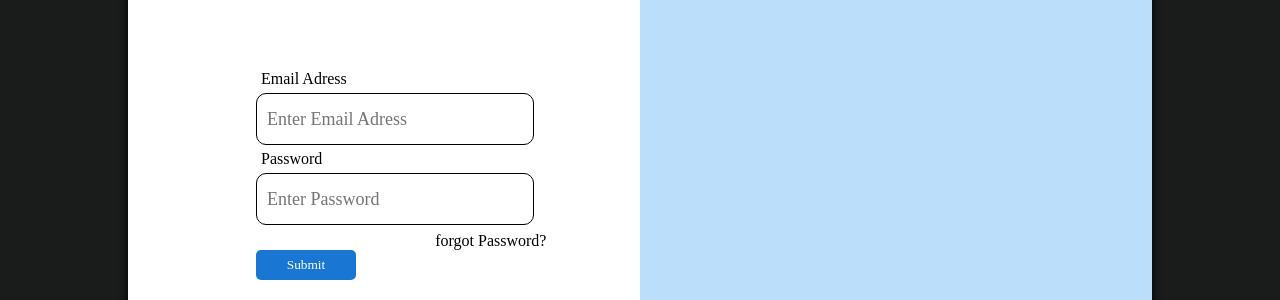
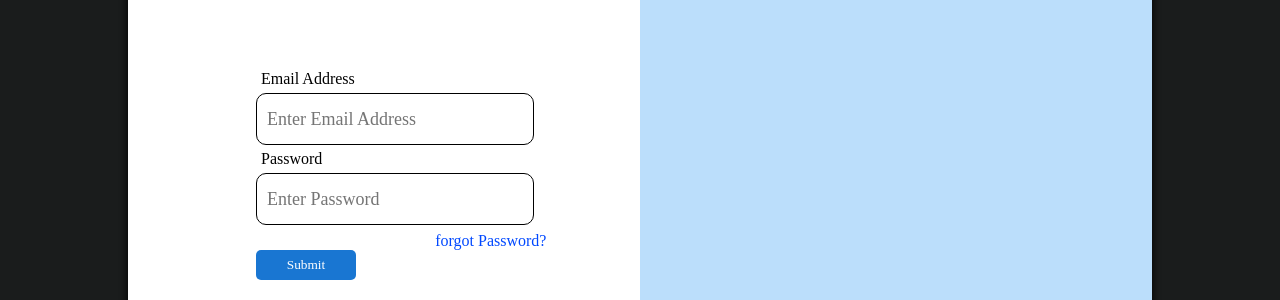
Before and after one commit to manvithkumar123/ThinkSpace, a React (Vite) app in the folder Frontend/: page /Login in a window 1280 px wide. Shown: the part 328-628 px from the top of the page. Built offline with nearby package versions, Linux system fonts and the light colour scheme; no server answers.

Commit message:
first commit

```diff
--- a/Frontend/src/Components/Login/Login.jsx
+++ b/Frontend/src/Components/Login/Login.jsx
@@ -2,8 +2,10 @@ import React, { useEffect, useState } from 'react'
 import axios from 'axios';
 import { toast } from "react-toastify";
 import "./Login.css"
+axios.defaults.baseURL = import.meta.env.VITE_BACKEND_URL;
+axios.defaults.withCredentials = true;
 const Login = () => {
-const [slide,setslide]=useState(true);
+  const [slide, setslide] = useState(true);
   const [email, setEmail] = useState("");
   const [name, setName] = useState("");
   const [password, setPassword] = useState("");
@@ -13,8 +15,8 @@ const [signupKey, setSignupKey] = useState("");
   const [forgotemail, setForgotemail] = useState("");
   const [forgotkey, setForgotkey] = useState("");
   const [newpassword, setNewpassword] = useState("");
-const[forgotpage,setForgotpage]=useState(false);
-const [mobile,setMobile]=useState(false)
+  const [forgotpage, setForgotpage] = useState(false);
+
   useEffect(() => {
     if (forgotpage) {
       document.body.style.overflow = "hidden";
@@ -22,104 +24,142 @@ useEffect(() => {
       document.body.style.overflow = "auto";
     }
   }, [forgotpage]);
-const handleforgotpassword=async(e)=>{
+
+  const handleforgotpassword = async (e) => {
     e.preventDefault();
-    try{
-   const res= await axios.post("/api/user/forgotpassword",{email:forgotemail,key:forgotkey,password:newpassword},{withCredentials:true})
+    console.log("Forgot password form submitted with:", { forgotemail, forgotkey, newpassword });
+    try {
+      const res = await axios.post("/api/user/forgotpassword", { email: forgotemail, key: forgotkey, password: newpassword }, { withCredentials: true })
       toast.success(res.data.response || "Successfully changed password please login");
       setForgotpage(false);
+      setForgotemail("");
+      setForgotkey("");
+      setNewpassword("");
     }
-    catch(err){
+    catch (err) {
       toast.error(err.response?.data.response || "Something went wrong. Please try again");
     }
   }
-const handlesignup=async(e)=>{
+
+  const handlesignup = async (e) => {
     e.preventDefault();
-    try{
-        const res= await axios.post("https://thinkspace-qowf.onrender.com/api/user/register",{email:signupEmail,password:signupPassword,key:signupKey,name:name},{withCredentials:true})
+    console.log("Signup form submitted with:", { signupEmail, signupPassword, signupKey, name });
+    try {
+      const res = await axios.post("/api/user/register", { email: signupEmail, password: signupPassword, key: signupKey, name: name }, { withCredentials: true })
       toast.success(res.data.response || "Signup successful!");
       setSignupEmail("")
       setSignupPassword("")
       setSignupKey("")
       setName("")
     }
-    catch(err){
+    catch (err) {
       toast.error(err.response?.data?.response || "Something went wrong. Please try again");
     }
   }
-  const handlelogin= async(e)=>{
+
+  const handlelogin = async (e) => {
     e.preventDefault();
-    try{
-        const res=await axios.post("/api/user/login",{email,password},{withCredentials:true});
+    console.log("Login form submitted with:", { email, password });
+    try {
+      const res = await axios.post("/api/user/login", { email, password }, { withCredentials: true });
       toast.success(res.data.response || "login successful!");
       window.location.reload();
     }
-    catch(err){
+    catch (err) {
       toast.error(err.response?.data?.response || "Something went wrong. Please try again");
       console.log(err)
     }
   }
+
   return (
     <div className="login_page">
       {forgotpage ?
         <div className="forgot_password_page">
           <div className="forgot_block">
             <form onSubmit={handleforgotpassword} >
-                <label style={{display:"flex"}}><h2>Enter User credientials</h2>
-                <svg style={{marginLeft:"auto"}} onClick={()=>{setForgotpage(false)}} xmlns="http://www.w3.org/20}00/svg" height="24px" viewBox="0 -960 960 960" width="24px" fill="#000000"><path d="m256-200-56-56 224-224-224-224 56-56 224 224 224-224 56 56-224 224 224 224-56 56-224-224-224 224Z"/></svg>
+              <label style={{ display: "flex", alignItems: "center" }}>
+                <h2>Enter User credentials</h2>
+                <svg
+                  style={{ marginLeft: "auto", cursor: "pointer" }}
+                  onClick={() => { setForgotpage(false) }}
+                  xmlns="http://www.w3.org/2000/svg"
+                  height="24px"
+                  viewBox="0 -960 960 960"
+                  width="24px"
+                  fill="#000000"
+                >
+                  <path d="m256-200-56-56 224-224-224-224 56-56 224 224 224-224 56 56-224 224 224 224-56 56-224-224-224 224Z" />
+                </svg>
               </label>
-                <label><p style={{marginLeft:"5px",marginTop:"5px"}}>Email Adress</p><input type="text"  placeholder='Email adress'onChange={(e)=>setForgotemail(e.target.value)}  autoComplete="username"/></label>
-                <label><p style={{marginLeft:"5px",marginTop:"5px"}}>Key</p><input type="password" placeholder='key' onChange={(e)=>setForgotkey(e.target.value)} autoComplete="key"/></label>
-                <label><p style={{marginLeft:"5px",marginTop:"5px"}}>New Password</p><input type="password" placeholder='New password' onChange={(e)=>setNewpassword(e.target.value)} autoComplete="new-password"/></label>
-                <button className='login_submit_button' style={{marginLeft:"5px",marginTop:"20px"}}>Submit</button>
+              <label>
+                <p style={{ marginLeft: "5px", marginTop: "5px" }}>Email Address</p>
+                <input type="text" placeholder='Email address' onChange={(e) => setForgotemail(e.target.value)} value={forgotemail} autoComplete="username" />
+              </label>
+              <label>
+                <p style={{ marginLeft: "5px", marginTop: "5px" }}>Key</p>
+                <input type="password" placeholder='key' onChange={(e) => setForgotkey(e.target.value)} value={forgotkey} autoComplete="key" />
+              </label>
+              <label>
+                <p style={{ marginLeft: "5px", marginTop: "5px" }}>New Password</p>
+                <input type="password" placeholder='New password' onChange={(e) => setNewpassword(e.target.value)} value={newpassword} autoComplete="new-password" />
+              </label>
+              <button className='login_submit_button' style={{ marginLeft: "5px", marginTop: "20px" }} type="submit">Submit</button>
             </form>
           </div>
         </div>
-        :null}
+        : null}
       <div className="login_signup_container">
         <div className="login_container">
           <form onSubmit={handlelogin} >
-                <h1 style={{marginTop:"auto",textDecoration:"underline"}}>LOGIN</h1>
+            <h1 style={{ marginTop: "auto", textDecoration: "underline" }}>LOGIN</h1>
             <div className="login_Credentials_container">
               <div className="username_input_container">
-                    <p style={{marginLeft:"5px",marginTop:"5px"}}>Email Adress</p>
-                    <input type="text" className='login_input' placeholder='Enter Email Adress' value={email} onChange={(e) => setEmail(e.target.value)} autoComplete="username" />
+                <p style={{ marginLeft: "5px", marginTop: "5px" }}>Email Address</p>
+                <input type="text" className='login_input' placeholder='Enter Email Address' value={email} onChange={(e) => setEmail(e.target.value)} autoComplete="username" />
               </div>
               <div className="username_input_container">
-                    <p style={{marginLeft:"5px",marginTop:"5px"}} >Password</p>
-                    <input type="password" autoComplete="current-password" className='login_input' placeholder='Enter Password'  value={password} onChange={(e) => setPassword(e.target.value)} />
-                    <p style={{marginLeft:"70%",width:"max-content",marginTop:"7px"}} onClick={()=>{setForgotpage(true)}}>forgot Password?</p>
+                <p style={{ marginLeft: "5px", marginTop: "5px" }} >Password</p>
+                <input type="password" autoComplete="current-password" className='login_input' placeholder='Enter Password' value={password} onChange={(e) => setPassword(e.target.value)} />
+                <p
+                  style={{ marginLeft: "70%", width: "max-content", marginTop: "7px", cursor: "pointer", color: "#0048FF" }}
+                  onClick={(e) => {
+                    e.preventDefault();
+                    setForgotpage(true);
+                  }}
+                >
+                  forgot Password?
+                </p>
               </div>
-                <button className='login_submit_button'>Submit</button>
+              <button className='login_submit_button' type="submit">Submit</button>
             </div>
-                <p id='bottom_right_new_user' style={{marginLeft:"60%",width:"max-content",marginRight:'40px'}} onClick={()=>{setslide(!slide)}}>New user <span style={{color:"#0048FF"}} >signup?</span></p>
+            <p id='bottom_right_new_user' style={{ marginLeft: "60%", width: "max-content", marginRight: '40px', cursor: "pointer" }} onClick={(e) => { e.preventDefault(); setslide(!slide) }}>New user <span style={{ color: "#0048FF" }} >signup?</span></p>
           </form>
         </div>
         <div className="signup_container">
           <form onSubmit={handlesignup} >
             <div className={`bluescreen_${slide ? "right" : "left"}`}></div>
-            <h1 style={{marginTop:"auto",textDecoration:"underline"}}>Signup</h1>
+            <h1 style={{ marginTop: "auto", textDecoration: "underline" }}>Signup</h1>
             <div className="login_Credentials_container">
               <div className="username_input_container">
-                    <p style={{marginLeft:"5px",marginTop:"10px"}}>Email Adress</p>
-                    <input type="text" className='login_input' placeholder='Enter Email Adress' value={signupEmail} onChange={(e)=>setSignupEmail(e.target.value)} autoComplete="username" />
+                <p style={{ marginLeft: "5px", marginTop: "10px" }}>Email Address</p>
+                <input type="text" className='login_input' placeholder='Enter Email Address' value={signupEmail} onChange={(e) => setSignupEmail(e.target.value)} autoComplete="username" />
               </div>
               <div className="username_input_container">
-                    <p style={{marginLeft:"5px",marginTop:"5px"}}>Password</p>
-                    <input type="password" autoComplete="new-password" className='login_input' placeholder='Enter Password' value={signupPassword} onChange={(e)=>setSignupPassword(e.target.value)}/>
+                <p style={{ marginLeft: "5px", marginTop: "5px" }}>Password</p>
+                <input type="password" autoComplete="new-password" className='login_input' placeholder='Enter Password' value={signupPassword} onChange={(e) => setSignupPassword(e.target.value)} />
               </div>
               <div className="username_input_container">
-                    <p style={{marginLeft:"5px",marginTop:"5px"}}>Name</p>
-                    <input type="text" autoComplete="new-name" className='login_input' placeholder='Enter Name' value={name} onChange={(e)=>setName(e.target.value)}/>
+                <p style={{ marginLeft: "5px", marginTop: "5px" }}>Name</p>
+                <input type="text" autoComplete="name" className='login_input' placeholder='Enter Name' value={name} onChange={(e) => setName(e.target.value)} />
               </div>
               <div className="username_input_container">
-                <p style={{marginLeft:"5px",marginTop:"5px"}}>Key</p>
-                    <input type="password" autoComplete="new-password" id='additional_input' placeholder='Enter Key' value={signupKey} onChange={(e)=>setSignupKey(e.target.value)}/>
-                    <p style={{marginLeft:"5px",marginTop:"5px",fontSize:"13px",marginBottom:"10px",width:"140%"}} id='key_input' >Enter any additional information or a security code that will help you recover your account</p>
+                <p style={{ marginLeft: "5px", marginTop: "5px" }}>Key</p>
+                <input type="password" autoComplete="new-password" id='additional_input' placeholder='Enter Key' value={signupKey} onChange={(e) => setSignupKey(e.target.value)} />
+                <p style={{ marginLeft: "5px", marginTop: "5px", fontSize: "13px", marginBottom: "10px", width: "140%" }} id='key_input' >Enter any additional information or a security code that will help you recover your account</p>
               </div>
-                <button className='login_submit_button' style={{marginLeft:"5px"}}>Submit</button>
+              <button className='login_submit_button' style={{ marginLeft: "5px" }} type="submit">Submit</button>
             </div>
-                <p id='bottom_right_new_user'  onClick={()=>{setslide(!slide)}}>Already an user <span style={{color:"#0048FF"}}>Login?</span></p>
+            <p id='bottom_right_new_user' style={{ cursor: "pointer" }} onClick={(e) => { e.preventDefault(); setslide(!slide) }}>Already a user <span style={{ color: "#0048FF" }}>Login?</span></p>
           </form>
         </div>
       </div>
```
Lines whose indentation alone changed are shown as unchanged.
